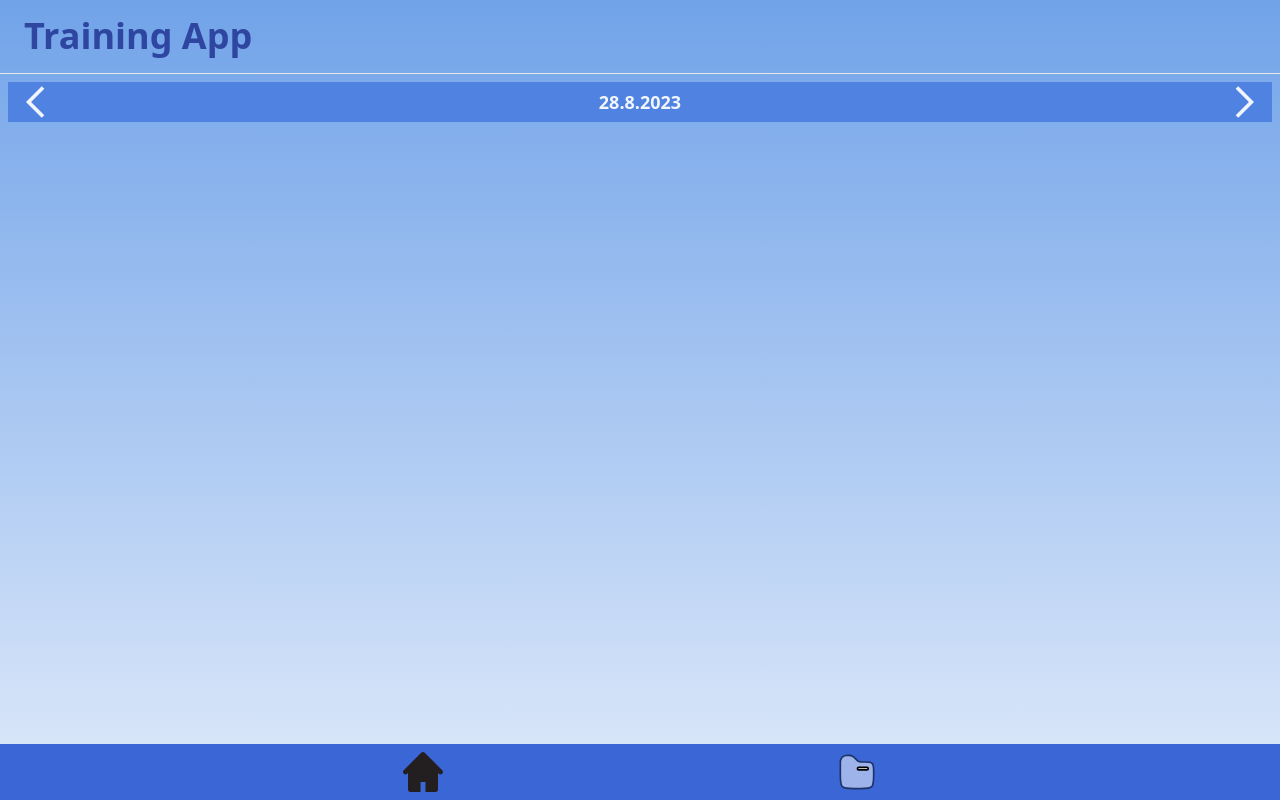
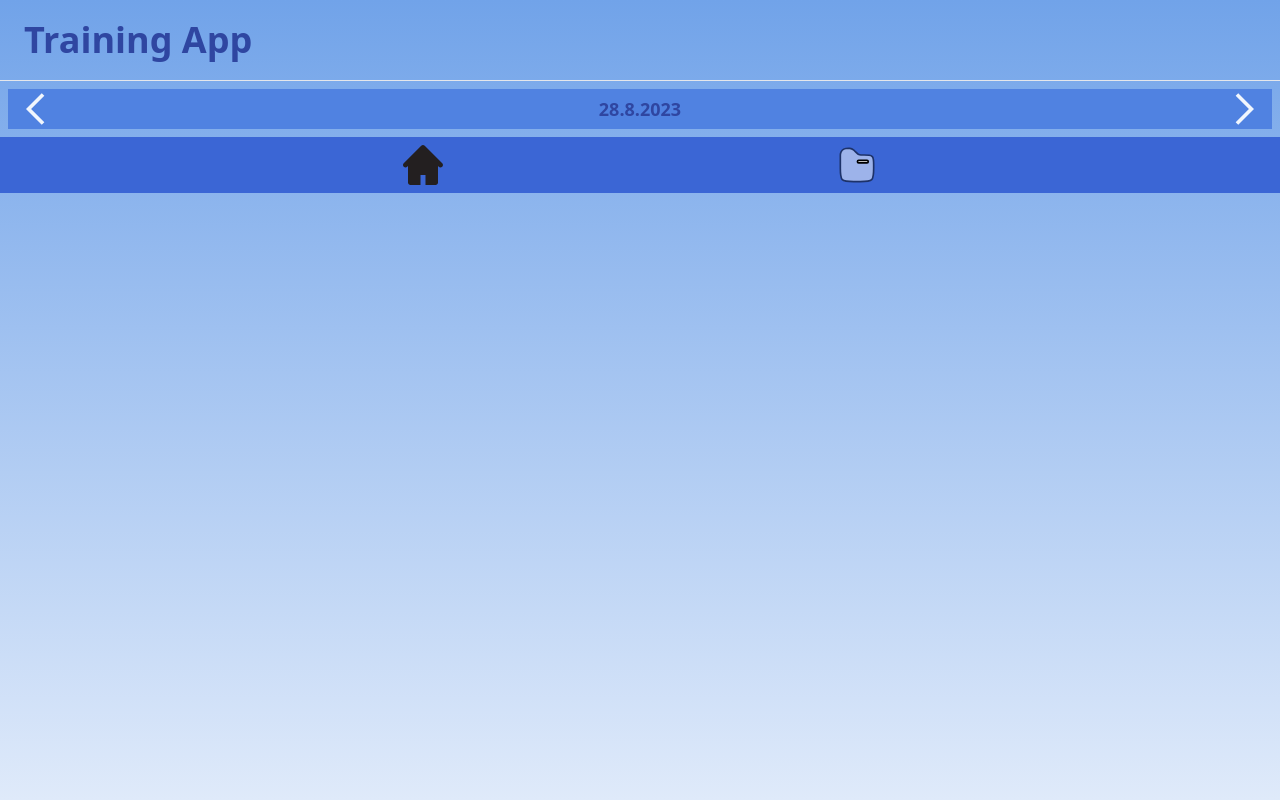
Before and after one commit to JolloDede/New-Training-App, a SvelteKit app: page /today in a window 1280 px wide. Built offline with nearby package versions, Linux system fonts and the light colour scheme.

Commit message:
refactor: pageTemplate

```diff
--- a/src/components/ExerciseC.svelte
+++ b/src/components/ExerciseC.svelte
@@ -1,9 +1,9 @@
 <script lang="ts">
 </script>
 
-<div class="flex w-full items-center justify-between m-2 p-2 border rounded-lg bg-white">
+<div class="flex items-center justify-between m-2 p-2 border rounded-lg bg-white">
 	<div>
-		<p class="break-words"><slot name="name" /></p>
+		<p class="break-words max-w-xs"><slot name="name" /></p>
 	</div>
 	<div>
 		<p><slot name="repetitions" /></p>
--- /dev/null
+++ b/src/components/PageTemplate.svelte
@@ -0,0 +1,17 @@
+<div
+	class="flex flex-col h-screen text-sapphire-50 bg-gradient-to-b from-sapphire-400 to-sapphire-100"
+>
+	<header class="flex flex-col text-sapphire-800">
+		<div class="flex h-20 ml-6 items-center">
+			<a href="/" class="text-4xl font-extrabold">Training App</a>
+		</div>
+        <hr>
+		<slot name="header" />
+	</header>
+	<main class="overflow-y-auto">
+        <slot name="main" />
+    </main>
+	<footer class="">
+        <slot name="footer" />
+    </footer>
+</div>
--- a/src/components/default/Main.svelte
+++ /dev/null
@@ -1,4 +0,0 @@
-
-<main class="grow overflow-x-auto">
-    <slot />
-</main>
--- a/src/routes/+layout.svelte
+++ b/src/routes/+layout.svelte
@@ -2,14 +2,4 @@
 	import '../app.css';
 </script>
 
-<svelte:head>
-	<title>Overview</title>
-</svelte:head>
-
-<div class="flex flex-col text-sapphire-50 bg-gradient-to-b from-sapphire-400 to-sapphire-100 h-screen">
-	<header class="flex items-center h-20 ml-6 text-sapphire-800">
-		<a href="/" class="text-4xl font-extrabold">Training App</a>
-	</header>
-  <hr>
-	<slot />
-</div>
+<slot />
--- a/src/routes/+page.svelte
+++ b/src/routes/+page.svelte
@@ -1,10 +1,5 @@
 <script lang="ts">
-	import CalendarDay from '../components/CalendarDay.svelte';
-	import Button from '../components/default/Button.svelte';
-	import FancyButton from '../components/default/FancyButton.svelte';
-	import Main from '../components/default/Main.svelte';
-	import PrimaryButton from '../components/default/PrimaryButton.svelte';
-	import SecondaryButton from '../components/default/SecondaryButton.svelte';
+	import PageTemplate from '../components/PageTemplate.svelte';
 
 	let dateToday = new Date();
 	let firstDay = new Date(dateToday.getFullYear(), dateToday.getMonth(), 1);
@@ -26,8 +21,14 @@
 	}
 </script>
 
-<Main>
-	<div class="m-4 p-4 bg-sapphire-50 border-sapphire-400 rounded-lg">
-		<a href="today" class="text-sapphire-600"> today you are gona change the world! </a>
-	</div>
-</Main>
+<svelte:head>
+	<title>Overview</title>
+</svelte:head>
+
+<PageTemplate>
+	<svelte:fragment slot="main">
+		<div class="m-4 p-4 bg-sapphire-50 border-sapphire-400 rounded-lg">
+			<a href="today" class="text-sapphire-600"> today you are gona change the world! </a>
+		</div>
+	</svelte:fragment>
+</PageTemplate>
--- a/src/routes/today/+layout.svelte
+++ b/src/routes/today/+layout.svelte
@@ -1,12 +1,25 @@
 <script lang="ts">
 	import Footer from '../../components/default/Footer.svelte';
+	import PageTemplate from '../../components/PageTemplate.svelte';
 	import TimeNav from '../../components/TimeNav.svelte';
 </script>
 
-<div class="flex flex-col h-screen">
+<!-- <div class="flex flex-col">
 	<TimeNav />
 
 	<slot />
 
 	<Footer />
-</div>
+</div> -->
+
+<PageTemplate>
+	<svelte:fragment slot="header">
+		<TimeNav />
+	</svelte:fragment>
+	<svelte:fragment slot="main">
+		<slot />
+	</svelte:fragment>
+	<svelte:fragment slot="footer">
+		<Footer />
+	</svelte:fragment>
+</PageTemplate>
--- a/src/routes/today/+page.svelte
+++ b/src/routes/today/+page.svelte
@@ -1,12 +1,10 @@
 <script>
 	import { exercises } from '../../store';
 	import ExerciseCard from '../../components/ExerciseCard.svelte';
-	import Main from '../../components/default/Main.svelte';
 	import ExerciseC from '../../components/ExerciseC.svelte';
 	import SetButton from '../../components/SetButton.svelte';
 </script>
 
-<Main>
 {#each $exercises as exercise}
 	<!-- <ExerciseCard name={exercise.name} repAmount={exercise.repetition} /> -->
 	<ExerciseC>
@@ -25,4 +23,3 @@
 		</svelte:fragment>
 	</ExerciseC>
 {/each}
-</Main>
--- a/src/routes/today/option/+page.svelte
+++ b/src/routes/today/option/+page.svelte
@@ -1,14 +1,9 @@
 <script lang="ts">
 	import { exercises } from '../../../store';
 	import ExerciseEdit from '../../../components/ExerciseEdit.svelte';
-	import Main from '../../../components/default/Main.svelte';
 	import PlusIcon from '../../../components/Icon/PlusIcon.svelte';
-	import ExerciseC from '../../../components/ExerciseC.svelte';
-	import EditIcon from '../../../components/Icon/EditIcon.svelte';
-	import BinIcon from '../../../components/Icon/BinIcon.svelte';
 </script>
 
-<Main>
 {#each $exercises as $exercise}
 	<ExerciseEdit
 		bind:id={$exercise.id}
@@ -16,7 +11,6 @@
 		bind:amount={$exercise.repetition}
 	/>
 {/each}
-</Main>
 
 <a
 	href="/today/option/exercise"
--- a/src/routes/today/option/exercise/+page@.svelte
+++ b/src/routes/today/option/exercise/+page@.svelte
@@ -1,6 +1,5 @@
 <script lang="ts">
-	import Button from '../../../../components/default/Button.svelte';
-	import Main from '../../../../components/default/Main.svelte';
+	import PageTemplate from '../../../../components/PageTemplate.svelte';
 	import PrimaryButton from '../../../../components/default/PrimaryButton.svelte';
 	import SecondaryButton from '../../../../components/default/SecondaryButton.svelte';
 	import { exercises } from '../../../../store';
@@ -27,7 +26,8 @@
 	}
 </script>
 
-<Main>
+<PageTemplate>
+	<svelte:fragment slot="main">
 		<div class="m-auto w-4/5">
 			<SecondaryButton on:click={backCLickHandler}>Back</SecondaryButton>
 			<form on:submit={handleSubmit}>
@@ -54,7 +54,8 @@
 				</div>
 			</form>
 		</div>
-</Main>
+	</svelte:fragment>
+</PageTemplate>
 
 <style>
 	label {
```
Lines whose indentation alone changed are shown as unchanged.
